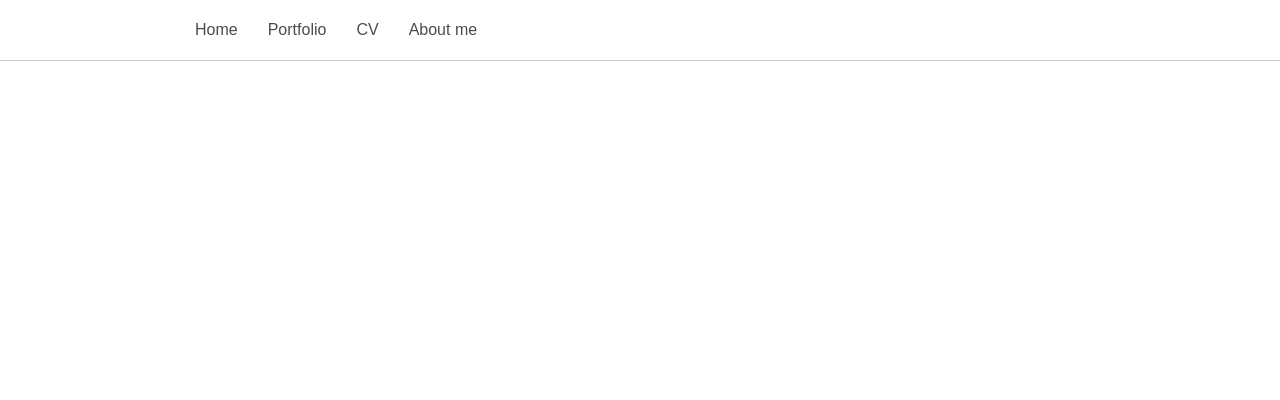
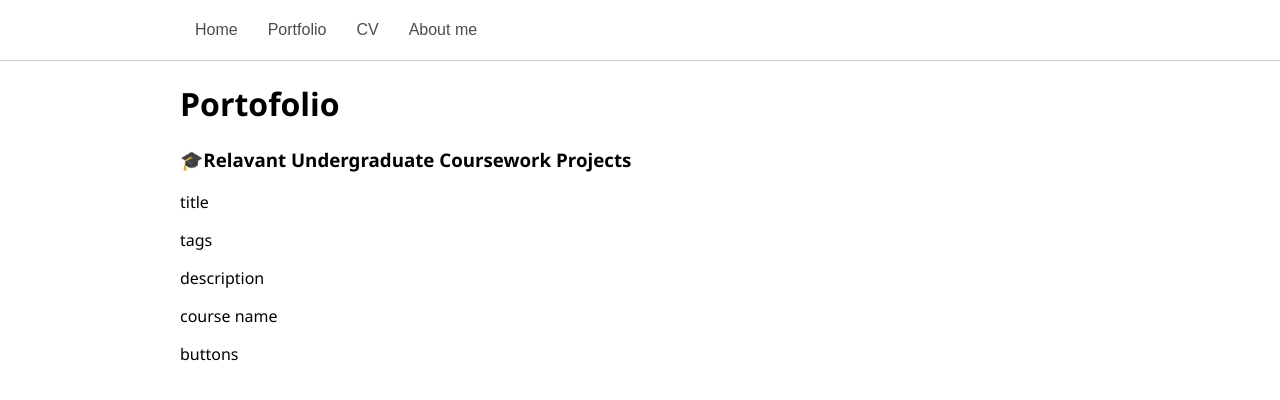
Before and after one commit to FiZufa/personal-website, a Nuxt app: page /portofolio in a window 1280 px wide. Shown: the top 400 px of the page. Built offline with nearby package versions, Linux system fonts and the light colour scheme.

Commit message:
add porto vue

```diff
--- /dev/null
+++ b/components/PortoCourse.vue
@@ -0,0 +1,34 @@
+<template>
+    <h3>🎓Relavant Undergraduate Coursework Projects</h3>
+
+    <div class="porto-section">
+
+        <div class="projects">
+            <p>title</p>
+            <div class="tags">
+                <p>tags</p>
+            </div>
+            <p>description</p>
+            <p>course name</p>
+            <div class="buttons">buttons</div>
+        </div>
+    </div>
+</template>
+<script>
+import { Divider } from '#components';
+import axios from "axios";
+</script>
+<style>
+html, body {
+    margin: 0;
+    padding: 0;
+    height: 100%;
+    font-family: 'Segoe UI', Tahoma, Geneva, Verdana, sans-serif;
+
+}
+
+.porto-section {
+
+}
+
+</style>
--- a/pages/portofolio/index.vue
+++ b/pages/portofolio/index.vue
@@ -1,11 +1,28 @@
 <template>
     <Header />
+    <div class="porto-body">
+        <h1>Portofolio</h1>
+        <PortoCourse />
+    </div>
+
 
 </template>
 <script>
 import Header from '@/components/Header.vue'
+import { PortoCourse } from '#components';
 
 </script>
 <style>
+html, body {
+    margin: 0;
+    padding: 0;
+    height: 100%;
+    font-family: 'Segoe UI', Tahoma, Geneva, Verdana, sans-serif;
+
+}
+
+.porto-body {
+    margin: 0 180px;
+}
 
 </style>
```
